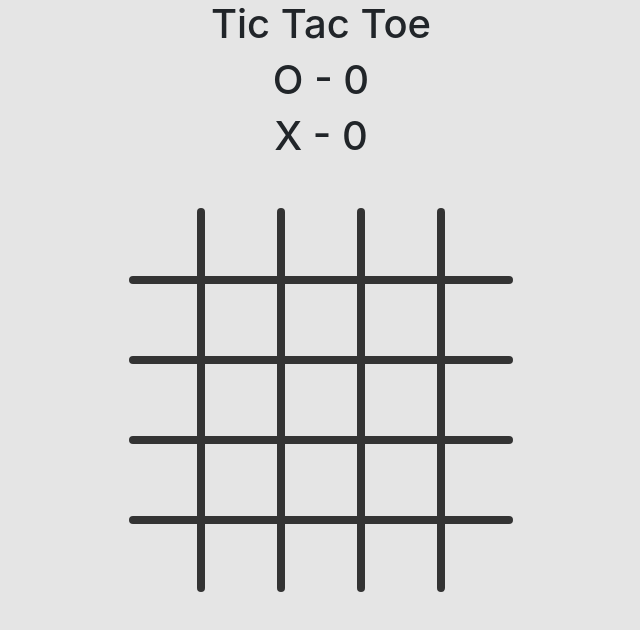
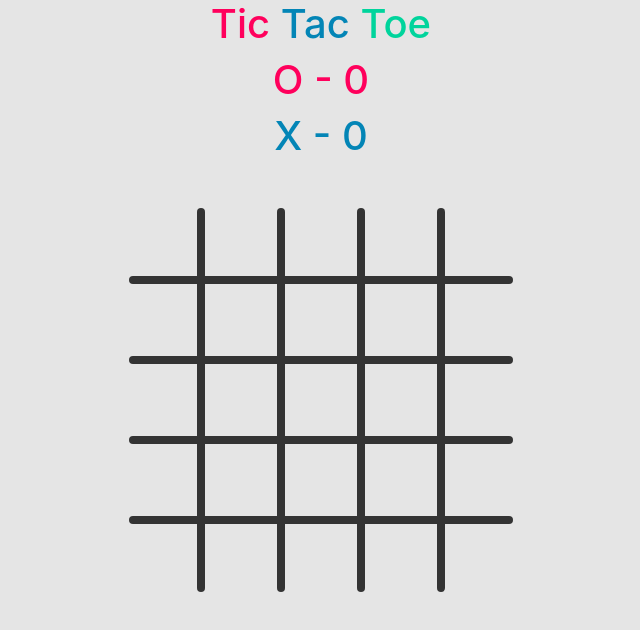
Before and after one commit to mahdiarn/tic-tac-toe, a plain HTML site: page index.html in a window 1280 px wide. Shown: the whole page, without its empty margins (319-959 px from the left). Drawn offline with nearby package versions, Linux system fonts and the light colour scheme; a web font is replaced by a local one.

Commit message:
coloring

```diff
--- a/css/style.css
+++ b/css/style.css
@@ -5,6 +5,22 @@ html {
 
 *, *:before, *:after {
   box-sizing: inherit;
+}
+
+.red {
+    color: #FF005C;
+}
+
+.blue {
+    color: #0385B6;
+}
+
+.yellow {
+    color: #FDDF08;
+}
+
+.green {
+    color: #00D49C;
 }
 
 body {
--- a/index.html
+++ b/index.html
@@ -38,8 +38,8 @@
         <a href="#" id="reset" class="btn-success btn">Restart</a>
       </div> -->
       <div class="score-container" id="board">
-        <div class=""><h1 class="text-center">Tic Tac Toe</h1></div>
-        <div class=""><h1 class="text-center">O - <span id="o-score">0</span></h1><h1 class="text-center">X - <span id="x-score">0</span></h1> </div>
+        <div class=""><h1 class="text-center"><span class="red">Tic</span> <span class="blue">Tac</span> <span class="green">Toe</span></h1></div>
+        <div class=""><h1 class="text-center red">O - <span id="o-score">0</span></h1><h1 class="text-center blue">X - <span id="x-score">0</span></h1> </div>
       </div>
       <div class="container" id="board">
         <div class="row">
```
